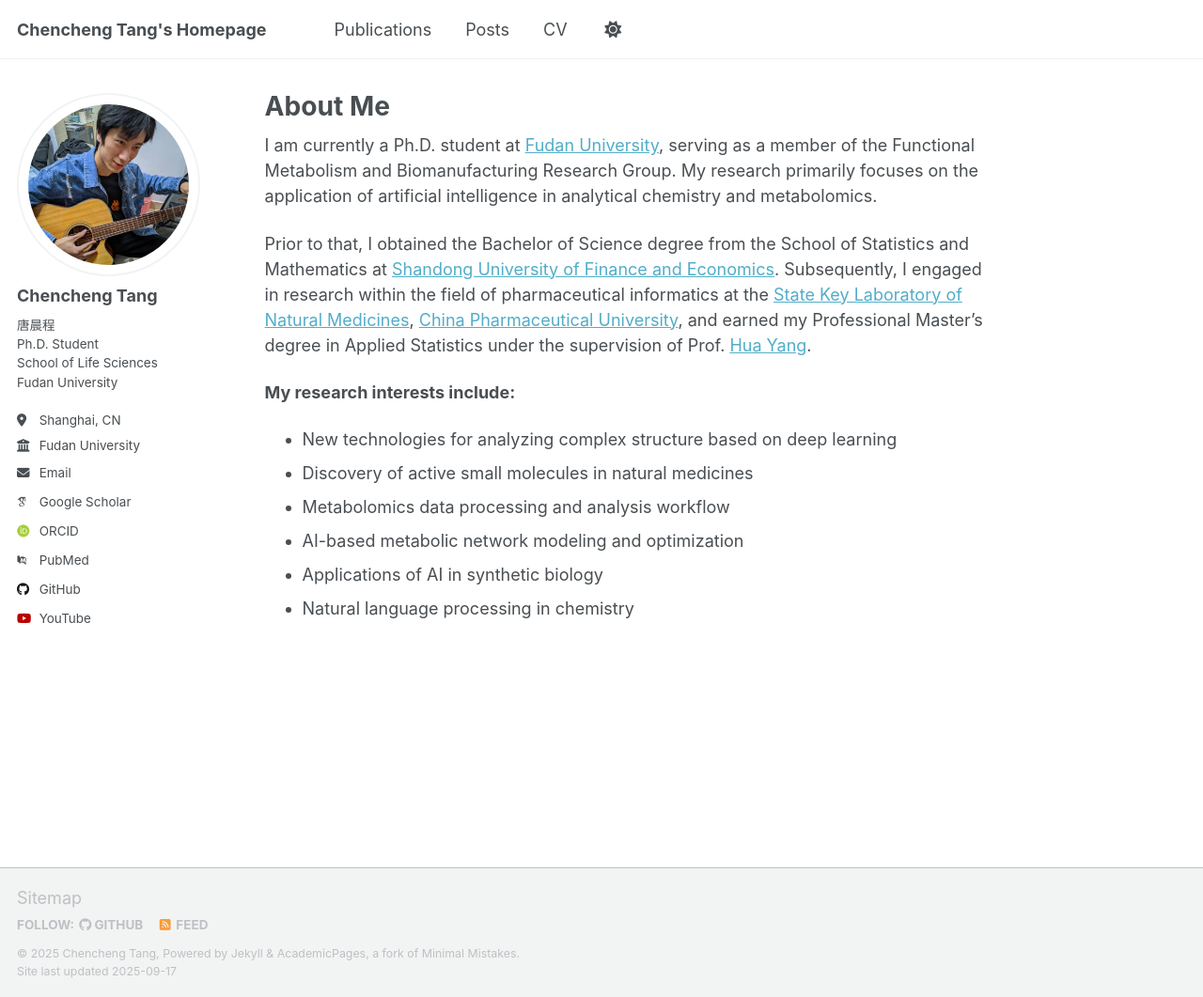
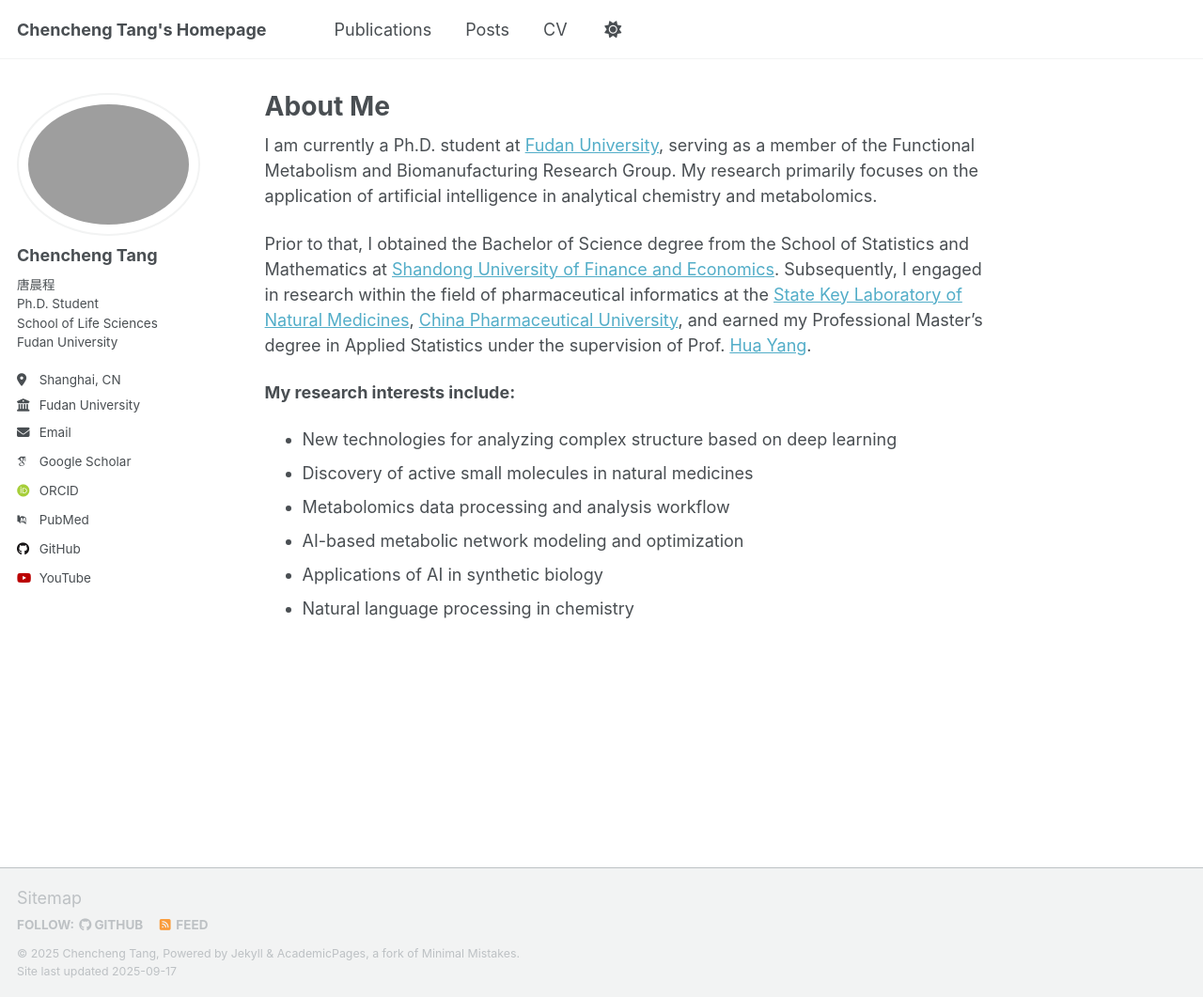
Before and after one commit to AI4Sfrontline/ai4sfrontline.github.io, a Jekyll site: the page built from _pages/about.md, in a window 1280 px wide and 1061 px high. Shown: the whole window at 94% size. Built offline with Jekyll 4.4.1, drawn with Linux system fonts in a browser that asks for light colours; some web fonts are replaced; a script that is not in the unit is left out.

Commit message:
Update _config.yml

```diff
--- a/_config.yml
+++ b/_config.yml
@@ -23,7 +23,7 @@ repository               : "academicpages/academicpages.github.io"
 #               Additional customization can be done by editing /_includes/author-profile.html
 author:
   # Biographic information
-  avatar           : "profile_8.jpg"
+  avatar           : "profile_9.jpg"
   name             : "Chencheng Tang"
   name_plus        : "唐晨程"
   title            : "Ph.D. Student"
```
